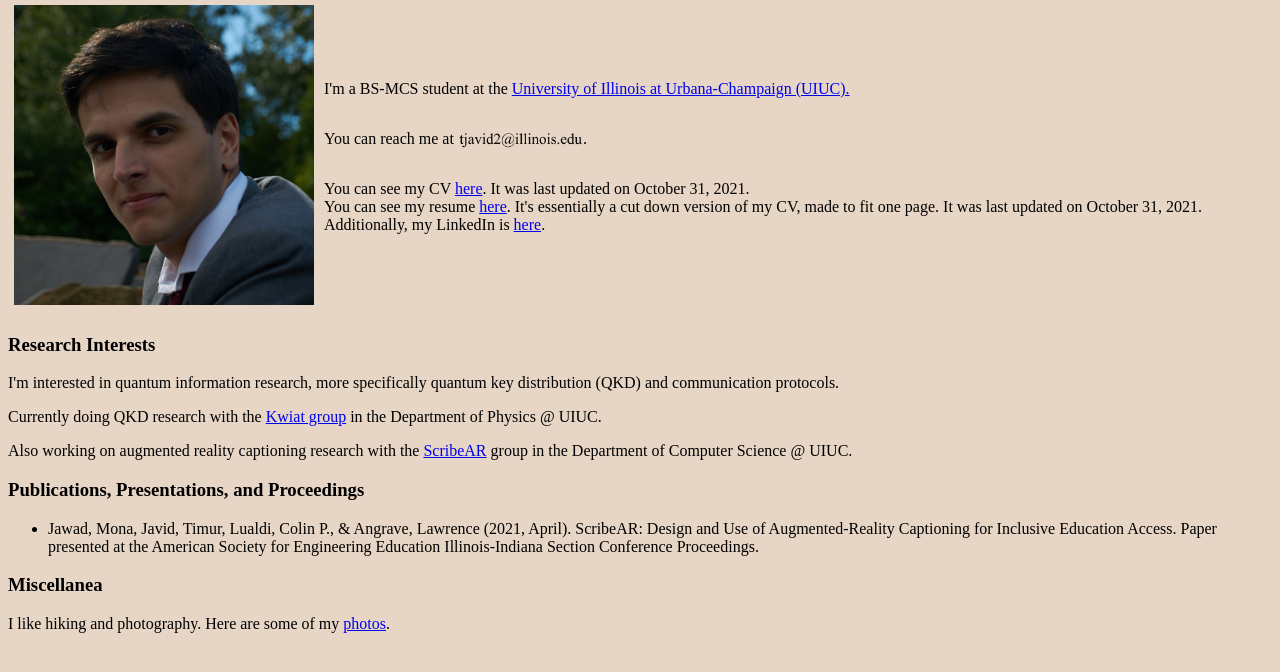
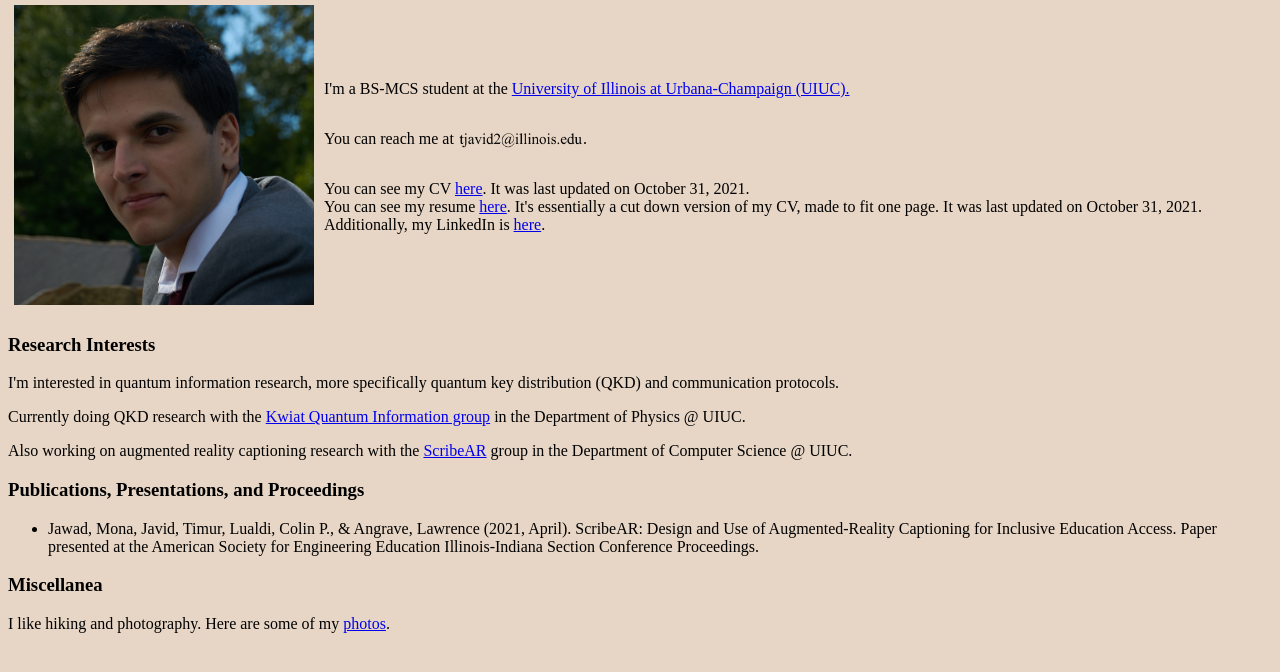
Before and after one commit to timurjavid/timurjavid.github.io, a plain HTML site: page index.html in a window 1280 px wide. Shown: the part 68-740 px from the top of the page. Drawn offline with Linux system fonts and the light colour scheme.

Commit message:
added extra descriptors

```diff
--- a/index.html
+++ b/index.html
@@ -47,7 +47,7 @@
                 I'm interested in quantum information research, more specifically quantum key distribution (QKD) and communication protocols.
             </p>
             <p>
-                Currently doing QKD research with the <a href="http://research.physics.illinois.edu/QI/Photonics/"> Kwiat group</a> in the Department of Physics @ UIUC.
+                Currently doing QKD research with the <a href="http://research.physics.illinois.edu/QI/Photonics/"> Kwiat Quantum Information group</a> in the Department of Physics @ UIUC.
             </p>
             <p>
                 Also working on augmented reality captioning research with the <a href='https://publish.illinois.edu/scribe-ar/'>ScribeAR</a> group in the Department of Computer Science @ UIUC.
```
